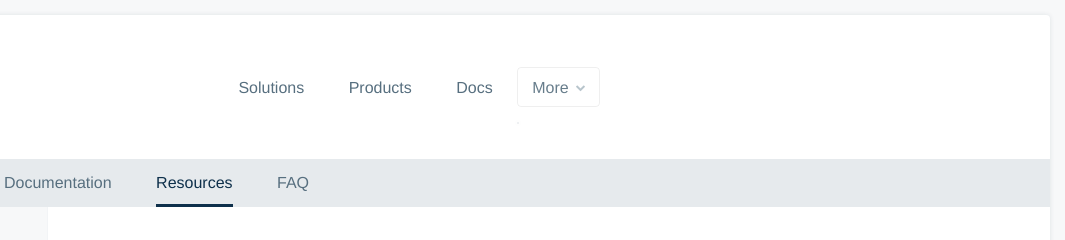
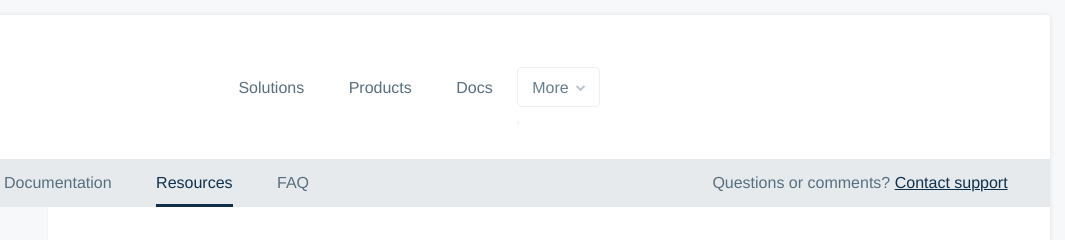
Before and after one commit to ChipiMS/Docs, a website: page public/html/resources.html in a window 1280 px wide. Shown: the top 240 px of the page, 215-1280 px from the left. Drawn offline with nearby package versions, Linux system fonts and the light colour scheme; some packages are replaced by stand-ins of ours.

Commit message:
Agregar contacto en documentos

```diff
--- a/public/css/bigStyle.css
+++ b/public/css/bigStyle.css
@@ -44,6 +44,17 @@ body{
 }
 #CloseSidebar{
 	display: none;
+}
+#ContactSupport{
+	display: block;
+	position: absolute;
+	top: 12px;
+	right: 42px;
+}
+#ContactSupport a{
+	display: initial;
+	color: #0e304b;
+	text-decoration: underline;
 }
 #ContainerLeftRight{
 	position: relative;
@@ -303,6 +314,7 @@ main{
 	padding-top: 202px !important;
 }
 .Subnavigation{
+	position: relative;
 	background: #e6eaed;
 	height: 48px;
 	white-space: nowrap;
--- a/public/css/mediumStyle.css
+++ b/public/css/mediumStyle.css
@@ -14,6 +14,10 @@ body{
 	display: block;
 	color: rgb(8,48,51);
 	font-size: 21px;
+}
+#ContactSupport{
+	font-size: 14px;
+	top: 13.5px;
 }
 #ContentRight{
 	margin-left: 187px;
--- a/public/css/smallStyle.css
+++ b/public/css/smallStyle.css
@@ -1,3 +1,6 @@
+#ContactSupport{
+	display: none;
+}
 #ContentRight{
 	width: 100%;
 	margin-left: 0px;
--- a/public/html/resources.html
+++ b/public/html/resources.html
@@ -71,6 +71,10 @@
 						<li class="SubnavigationItem SubnavigationItemSelected">Resources</li>
 						<li class="SubnavigationItem"><a href="/docs/faq">FAQ</a></li>
 					</ul>
+					<div id="ContactSupport">
+						<span>Questions or comments?</span>
+						<a href="/contact">Contact support</a>
+					</div>
 				</div>
 				<div id="ContainerLeftRight">
 					<div id="TopicsLeft">
```
